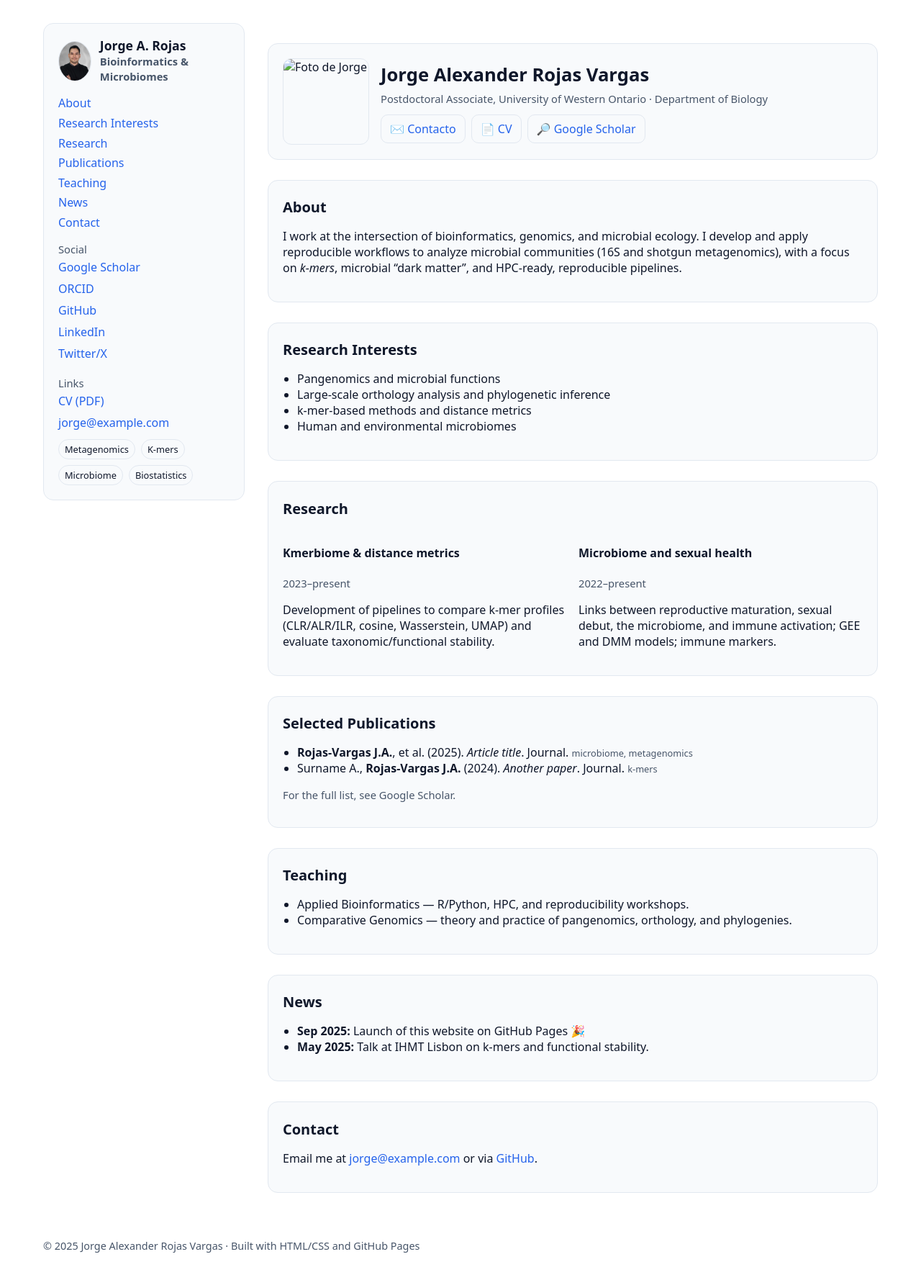
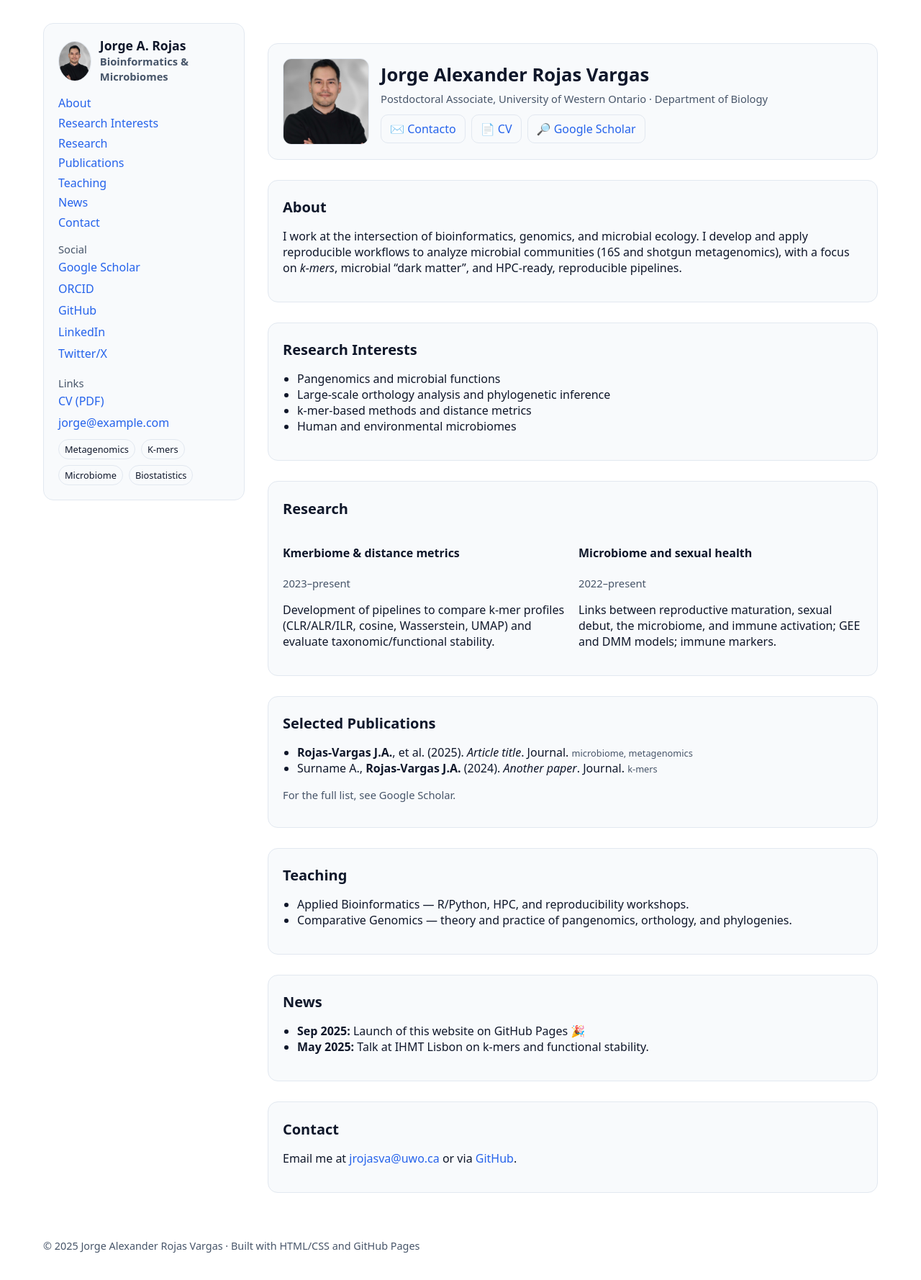
Before and after one commit to jarojasva/jarojasva.github.io, a plain HTML site: page index.html in a window 1280 px wide. Shown: the whole page at 72% size. Drawn offline with Linux system fonts and the light colour scheme.

Commit message:
Update index.html

```diff
--- a/index.html
+++ b/index.html
@@ -100,14 +100,14 @@
 
     <main>
       <section class="hero" id="home">
-        <img src="assets/foto.jpg" alt="Foto de Jorge" />
+        <img src="assets/foto.jpeg" alt="Foto de Jorge" />
         <div>
           <h2>Jorge Alexander Rojas Vargas</h2>
           <p class="subtle">Postdoctoral Associate, University of Western Ontario · Department of Biology</p>
           <div class="btns">
-            <a class="btn" href="mailto:jorge@example.com">✉️ Contacto</a>
+            <a class="btn" href="mailto:jrojasva@uwo.ca">✉️ Contacto</a>
             <a class="btn" href="docs/CV_Jorge_Rojas.pdf" target="_blank" rel="noopener">📄 CV</a>
-            <a class="btn" href="https://scholar.google.com/" target="_blank" rel="noopener">🔎 Google Scholar</a>
+            <a class="btn" href="https://scholar.google.co.in/citations?user=Nd_YJtsAAAAJ&hl=en" target="_blank" rel="noopener">🔎 Google Scholar</a>
           </div>
         </div>
       </section>
@@ -174,7 +174,7 @@
 
       <section id="contact">
         <h3>Contact</h3>
-        <p>Email me at <a href="mailto:jorge@example.com">jorge@example.com</a> or via <a href="https://github.com/jarojasva" target="_blank" rel="noopener">GitHub</a>.</p>
+        <p>Email me at <a href="mailto:jrojasva@uwo.ca">jrojasva@uwo.ca</a> or via <a href="https://github.com/jarojasva" target="_blank" rel="noopener">GitHub</a>.</p>
       </section>
     </main>
   </div>
```
